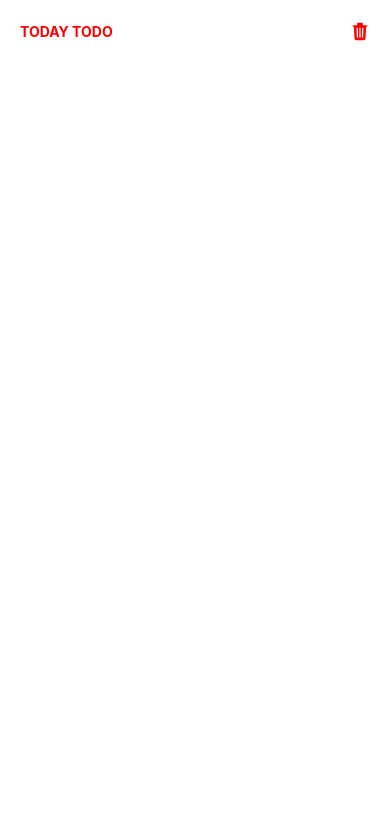
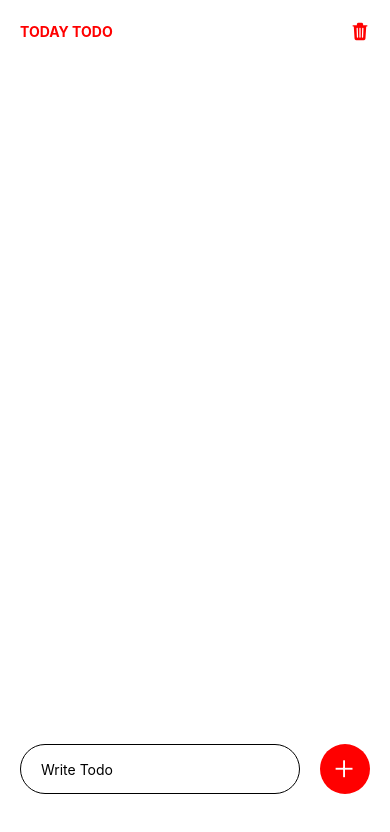
Before and after one commit to python-benedict/Todo-app-with-react-native, a React Native app: screen / in a window 390 px wide. Shown: the top 832 px of the page. Built offline with nearby package versions, Linux system fonts and the light colour scheme.

Commit message:
made changes to the textInput styling

```diff
--- a/App.js
+++ b/App.js
@@ -1,4 +1,4 @@
-import { SafeAreaView, StyleSheet, Text, View } from 'react-native';
+import { SafeAreaView, StyleSheet, Text, TextInput, TouchableOpacity, View } from 'react-native';
 import React from 'react';
 import { Ionicons } from '@expo/vector-icons';
 
@@ -12,8 +12,16 @@ export default function App() {
           <Ionicons name='trash' style={styles.trashIcon} />
       </View>
       <View style={styles.footer}>
-        <View style={styles.inputContainer}></View>
+        <View style={styles.inputContainer}>
+          <TextInput placeholder='Write Todo'/>
+        </View>
+        <TouchableOpacity>
+          <View style={styles.iconContainer}>
+            <Ionicons name='add' style={styles.addIcon}/>
+          </View>
+        </TouchableOpacity>
       </View>
+
     </SafeAreaView>
   );
 }
@@ -34,6 +42,11 @@ const styles = StyleSheet.create({
     color:'red',
     fontWeight: 'bold'
   },
+  addIcon:{
+    fontSize:30,
+    color:'white',
+    fontWeight: 'bold'
+  },
   footer:{
     position: 'absolute',
     bottom: 0,
@@ -52,5 +65,16 @@ const styles = StyleSheet.create({
     marginRight: 20,
     borderRadius: 30,
      paddingHorizontal: 20,
+     borderWidth: 0.2,
+     justifyContent: 'center',
+     alignContent: 'center',
+  },
+  iconContainer:{
+    height: 50,
+    width: 50,
+    backgroundColor:'red',
+    justifyContent: 'center',
+    alignItems: 'center',
+    borderRadius: 50,
   }
 });
```
